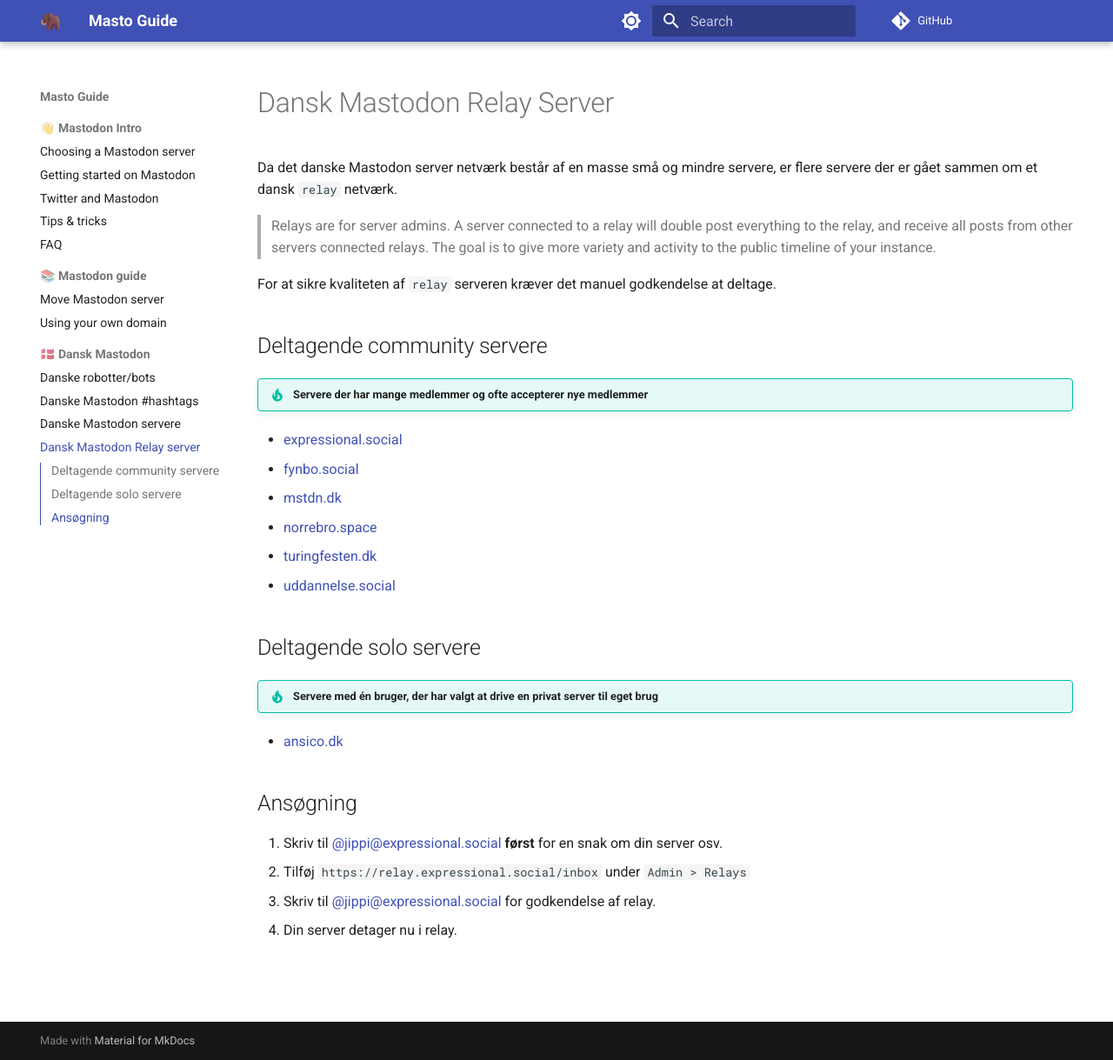
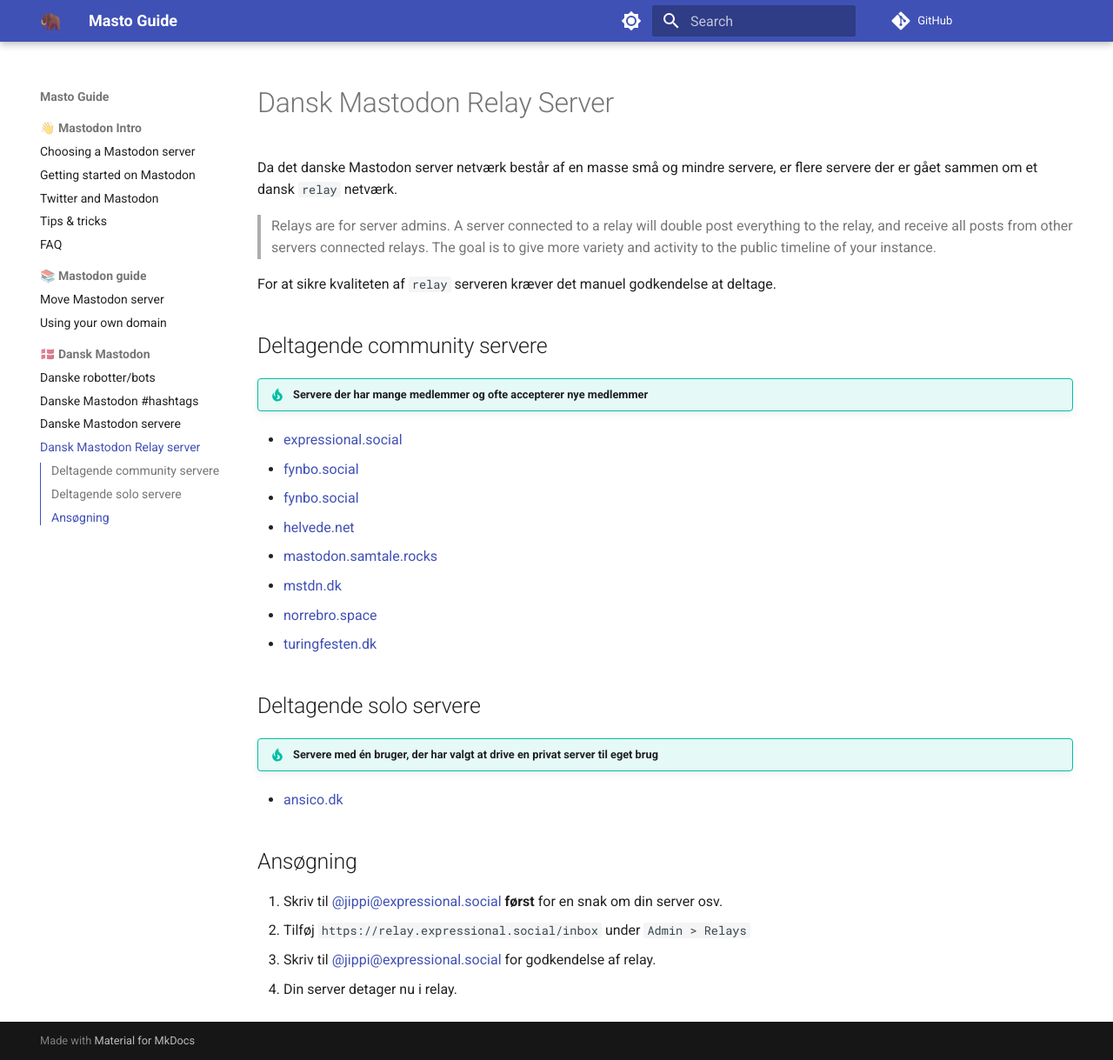
Before and after one commit to jippi/masto-guide, an MkDocs documentation site: the page built from docs/dk/relay.md, in a window 1280 px wide and 1219 px high. Shown: the whole window at 87% size. Built offline with MkDocs 1.6.1 and Material for MkDocs 9.7.7, drawn with Linux system fonts in a browser that asks for light colours; comment, search, counter and statistics services are not loaded.

Commit message:
Add helvede.net and mastodon.samtale.rocks to dk relay
Signed-off-by: Christian Winther <jippignu@gmail.com>

```diff
--- a/docs/dk/relay.md
+++ b/docs/dk/relay.md
@@ -12,10 +12,12 @@ For at sikre kvaliteten af `relay` serveren kræver det manuel godkendelse at de
 
 - [expressional.social](https://expressional.social/){target=_blank}
 - [fynbo.social](https://fynbo.social/){target=_blank}
+- [fynbo.social](https://fynbo.social/){target=_blank}
+- [helvede.net](https://helvede.net/){target=_blank}
+- [mastodon.samtale.rocks](https://mastodon.samtale.rocks/){target=_blank}
 - [mstdn.dk](https://mstdn.dk/){target=_blank}
 - [norrebro.space](https://norrebro.space/){target=_blank}
 - [turingfesten.dk](https://turingfesten.dk/){target=_blank}
-- [uddannelse.social](https://uddannelse.social/){target=_blank}
 
 ## Deltagende solo servere
 
```
